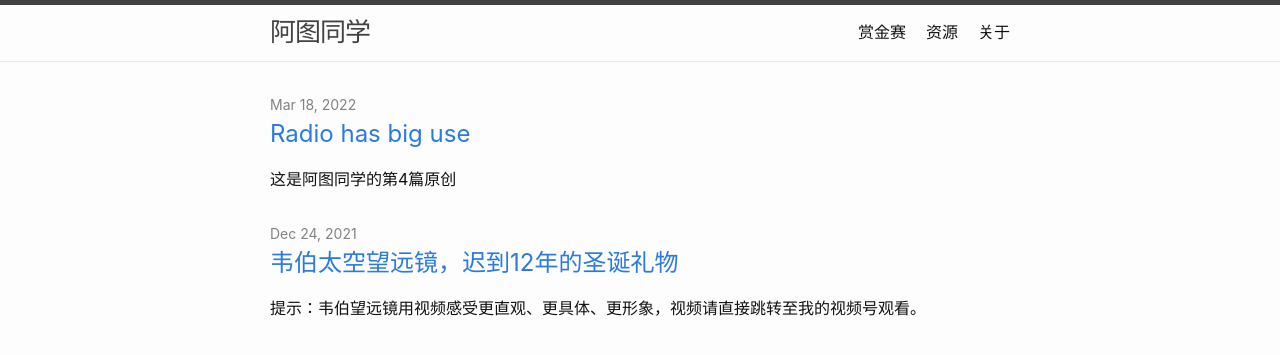
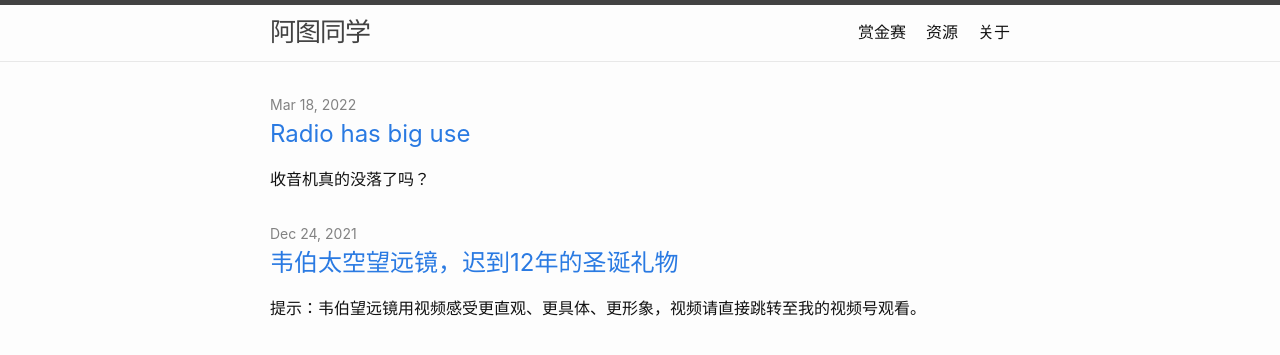
Before and after one commit to atutongxue/atutongxue.github.io, a Jekyll site: the page built from index.md, in a window 1280 px wide. Shown: the top 355 px of the page. Built offline with Jekyll 4.4.1, drawn with Linux system fonts in a browser that asks for light colours.

Commit message:
Update 2022-03-18-radio has big use.md

```diff
--- a/_posts/2022-03-18-radio has big use.md
+++ b/_posts/2022-03-18-radio has big use.md
@@ -1,7 +1,3 @@
-这是阿图同学的第4篇原创
-
-
-
 收音机真的没落了吗？
 
 
```
